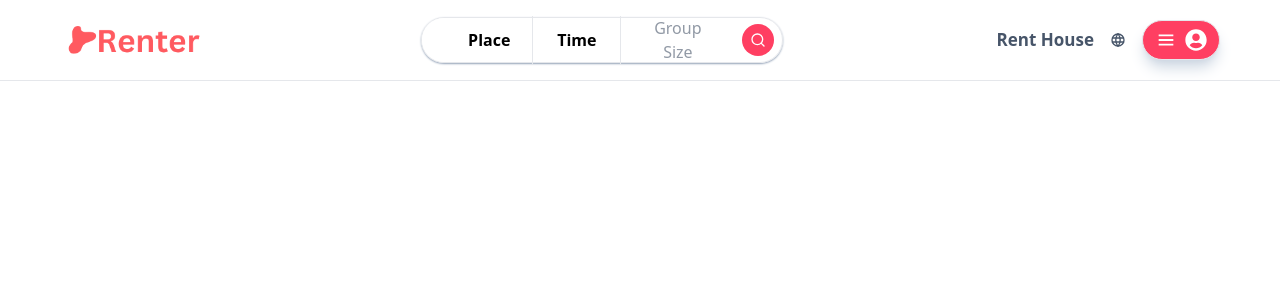
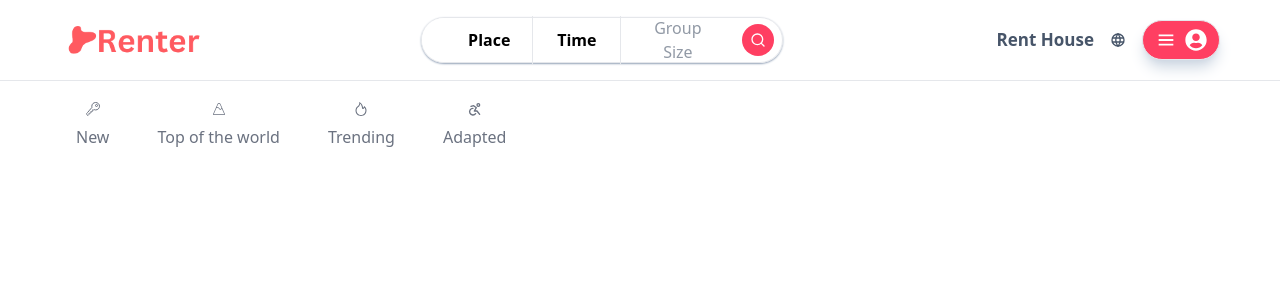
Before and after one commit to sethkabir/Homebnb, a React (Vite) app: page / in a window 1280 px wide. Shown: the top 300 px of the page. Built offline with nearby package versions, Linux system fonts and the light colour scheme.

Commit message:
add filter icons bar

```diff
--- a/index.html
+++ b/index.html
@@ -4,7 +4,7 @@
     <meta charset="UTF-8" />
     <link rel="icon" type="image/svg+xml" href="/vite.svg" />
     <meta name="viewport" content="width=device-width, initial-scale=1.0" />
-    <title>Vite + React + TS</title>
+    <title>Homebnb</title>
   </head>
   <body>
     <div id="root"></div>
--- a/src/App.tsx
+++ b/src/App.tsx
@@ -1,4 +1,5 @@
 import Navbar from "./Component/Navbar";
+import Filters from "./Component/Filters";
 
 function App() {
 	return (
@@ -6,6 +7,7 @@ function App() {
 			{/* Navbar */}
 			<Navbar />
 			{/* Filter */}
+			<Filters />
 			{/* Rentals */}
 			{/* Footer */}
 		</div>
--- /dev/null
+++ b/src/Component/Filter.tsx
@@ -0,0 +1,15 @@
+interface IMyProps {
+	title: string;
+	icon: JSX.Element;
+}
+
+const Filter: React.FC<IMyProps> = (props: IMyProps) => {
+	return (
+		<div className="flex flex-col items-center text-gray-500 hover:text-black hover:font-semibold hover:border-b hover:border-black duration-200 gap-2 py-1 px-3 sm:px-4  text-[15px] sm:text-[16px]">
+			<div>{props.icon}</div>
+			<div>{props.title}</div>
+		</div>
+	);
+};
+
+export default Filter;
--- /dev/null
+++ b/src/Component/Filters.tsx
@@ -0,0 +1,49 @@
+import { IoKeyOutline } from "react-icons/io5"; //new
+import { CiMountain1 } from "react-icons/ci"; //top of the world
+import { AiOutlineFire } from "react-icons/ai"; //trending
+import { TbDisabled2, TbBuildingCastle, TbBeach } from "react-icons/tb"; // adapted //castles //beach front
+import {
+	GiBowlingStrike,
+	GiFarmTractor,
+	GiIsland,
+	GiCampingTent,
+} from "react-icons/gi"; //play //farms //islands //camping
+import { RiAncientGateLine } from "react-icons/ri"; // hanoks
+import { MdOutlineBedroomParent, MdCabin } from "react-icons/md"; //private rooms //cabins
+import { FaSwimmingPool } from "react-icons/fa"; //swimming pools
+import Filter from "./Filter";
+
+type FilterIcons = {
+	title: string;
+	icon: JSX.Element;
+}[];
+
+const Filters = () => {
+	const sorting: FilterIcons = [
+		{ title: "New", icon: <IoKeyOutline /> },
+		{ title: "Top of the world", icon: <CiMountain1 /> },
+		{ title: "Trending", icon: <AiOutlineFire /> },
+		{ title: "Adapted", icon: <TbDisabled2 /> },
+		// { title: "Play", icon: <GiBowlingStrike /> },
+		// { title: "Hanoks", icon: <RiAncientGateLine /> },
+		// { title: "Private rooms", icon: <MdOutlineBedroomParent /> },
+		// { title: "Farms", icon: <GiFarmTractor /> },
+		// { title: "Cabins", icon: <MdCabin /> },
+		// { title: "Swimming pools", icon: <FaSwimmingPool /> },
+		// { title: "Castles", icon: <TbBuildingCastle /> },
+		// { title: "Beach front", icon: <TbBeach /> },
+		// { title: "Islands", icon: <GiIsland /> },
+		// { title: "Camping", icon: <GiCampingTent /> },
+	];
+	return (
+		<div className="sm:mx-6 md:mx-10 lg:mx-12">
+			<div className="flex justify-start gap-3 sm:gap-4 mt-4 px-3">
+				{sorting.map((obj) => (
+					<Filter {...obj} />
+				))}
+			</div>
+		</div>
+	);
+};
+
+export default Filters;
```
